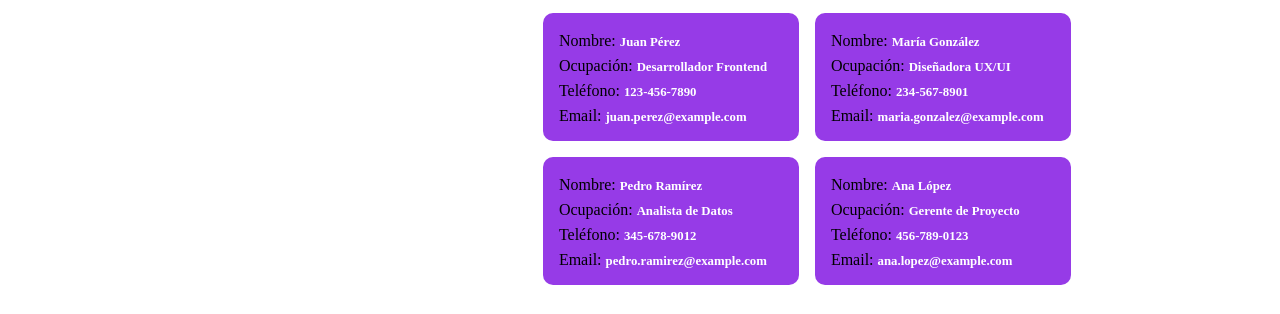
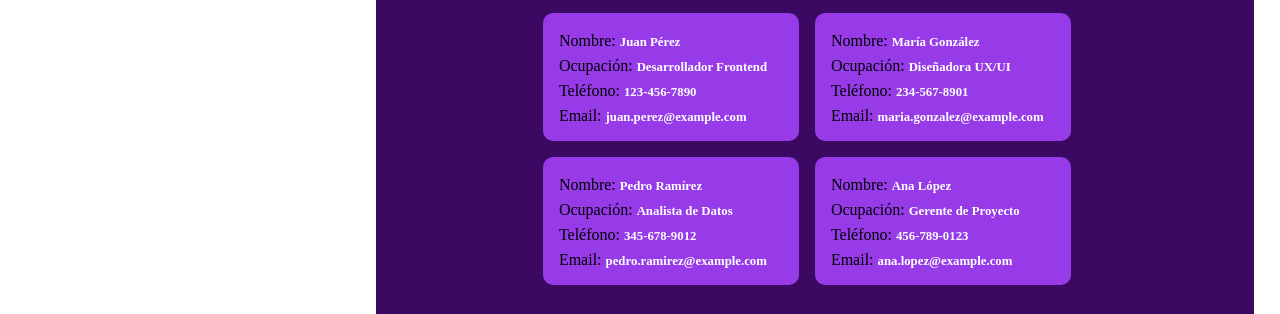
Before and after one commit to erozog125/miportafolio-enyoi, a plain HTML site: page index.html in a window 1280 px wide. Shown: the part 812-1126 px from the top of the page. Drawn offline with nearby package versions, Linux system fonts and the light colour scheme.

Commit message:
Actualización de mis estilos

```diff
--- a/styles/right.css
+++ b/styles/right.css
@@ -1,8 +1,7 @@
 body > .right-container {
   width: 70%;
   height: max-content;
-  /* background-color: var(--second-color); */
-  background-color: #fff;
+  background-color: var(--second-color);
   position: relative;
   padding: 1rem;
   left: 30%;
```
